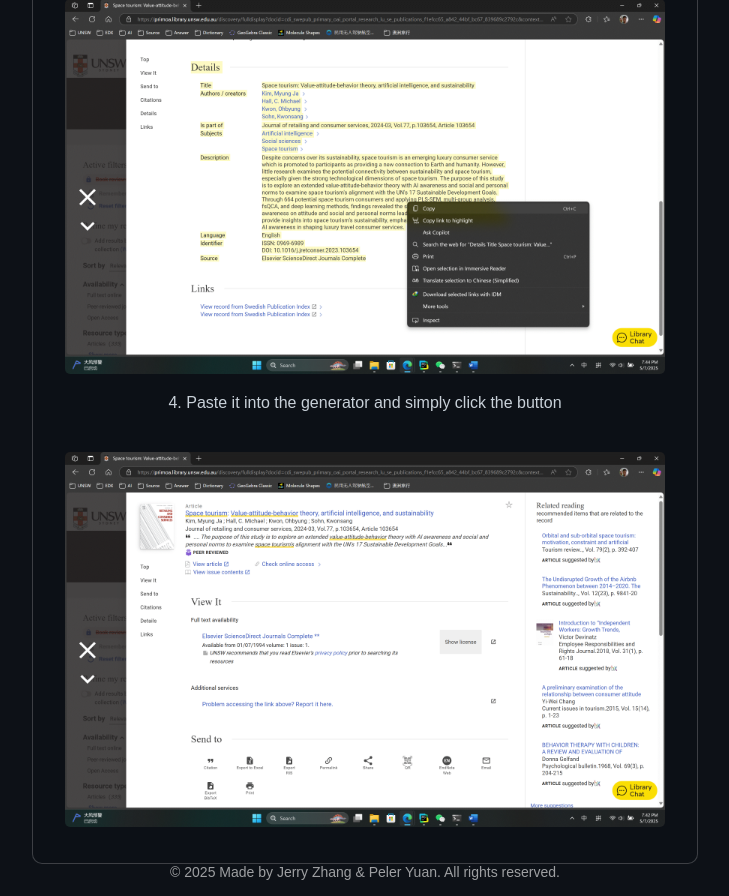
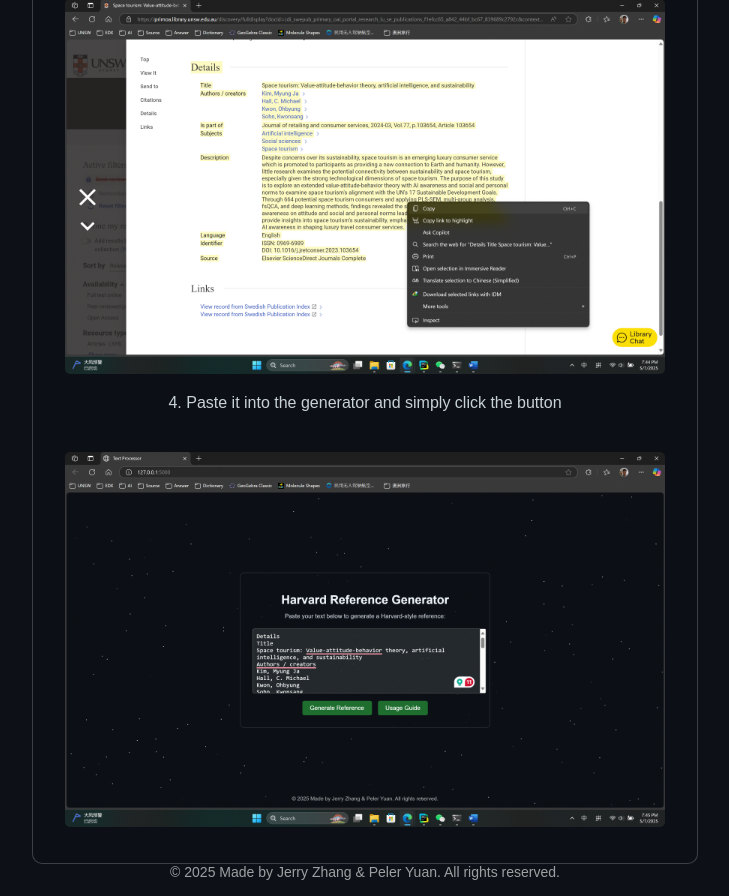
Before and after one commit to PelerYuan/HavardReferenceGenerator, a Flask app: page /doc in a window 1280 px wide. Shown: the part 1104-2000 px from the top of the page, without its empty margins (275-1004 px from the left). Run offline with Flask 3, Linux system fonts and the light colour scheme.

Commit message:
add README.md and fix document.html

```diff
--- a/templates/document.html
+++ b/templates/document.html
@@ -11,13 +11,13 @@
     <div class="container">
         <h1>Usage Guide</h1>
         <p>1. Visit UNSW Library and find your desired answer</p>
-        <img src="{{ url_for('static', filename='doc1.gif') }}" alt="doc1.gif" class="document-image">
+        <img src="{{ url_for('static', filename='doc1.gif') }}" alt="Visit Library" class="document-image">
         <p>2. Scroll down the page to find `Detail` part</p>
-        <img src="{{ url_for('static', filename='doc2.gif') }}" alt="doc2.gif" class="document-image">
+        <img src="{{ url_for('static', filename='doc2.gif') }}" alt="Find detail part" class="document-image">
         <p>3. Copy the whole part</p>
-        <img src="{{ url_for('static', filename='doc3.gif') }}" alt="doc3.gif" class="document-image">
+        <img src="{{ url_for('static', filename='doc3.gif') }}" alt="Copy the detail part" class="document-image">
         <p>4. Paste it into the generator and simply click the button</p>
-        <img src="{{ url_for('static', filename='doc1.gif') }}" alt="doc1.gif" class="document-image">
+        <img src="{{ url_for('static', filename='doc4.gif') }}" alt="Paste it to the generator" class="document-image">
     </div>
     <!-- 返回按钮 -->
     <button id="returnBtn" class="return-btn" onclick="returnToHome()">Return to Home</button>
```
Also changed, not shown: README.md (added).
